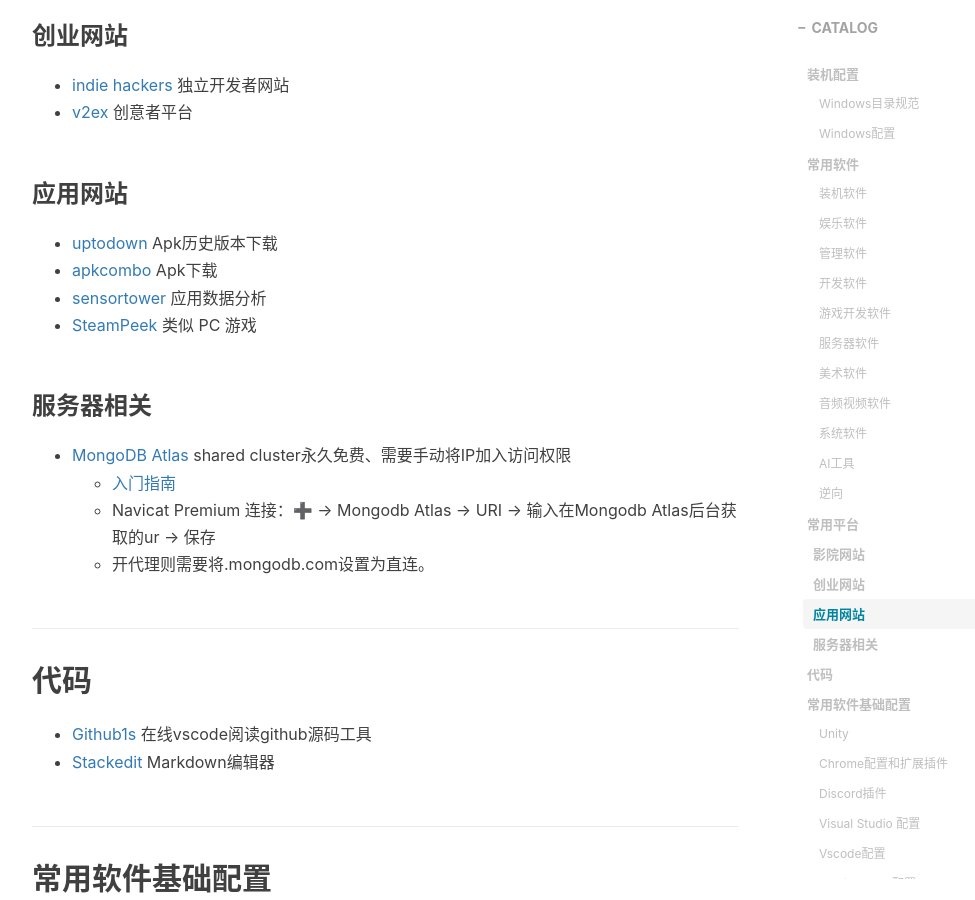
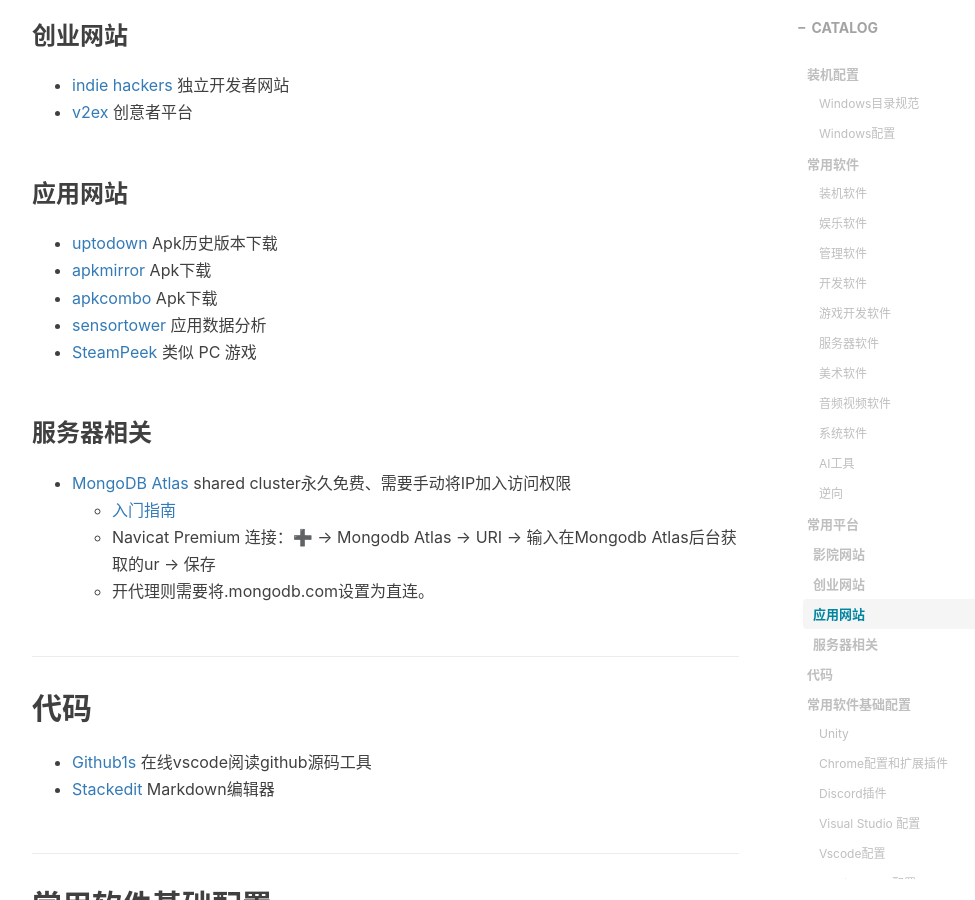
Before and after one commit to gumcstronger/gumcstronger.github.io, a Jekyll site: the page built from _posts/2022/2022-08-24-windows.md, in a window 1280 px wide and 900 px high, scrolled down 6492 px. Shown: the whole window, without its empty margins (233-1208 px from the left). Built offline with Jekyll 4.4.1, drawn with Linux system fonts in a browser that asks for light colours; comment, search, counter and statistics services are not loaded.

Commit message:
Update 2022-08-24-windows.md

```diff
--- a/_posts/2022/2022-08-24-windows.md
+++ b/_posts/2022/2022-08-24-windows.md
@@ -219,6 +219,7 @@
 ### 应用网站
 
 * [uptodown](https://www.uptodown.com/) Apk历史版本下载
+* [apkmirror](apkmirror.com) Apk下载
 * [apkcombo](https://apkcombo.com/) Apk下载
 * [sensortower](sensortower.com) 应用数据分析
 * [SteamPeek](https://steampeek.hu/)  类似 PC 游戏
```
